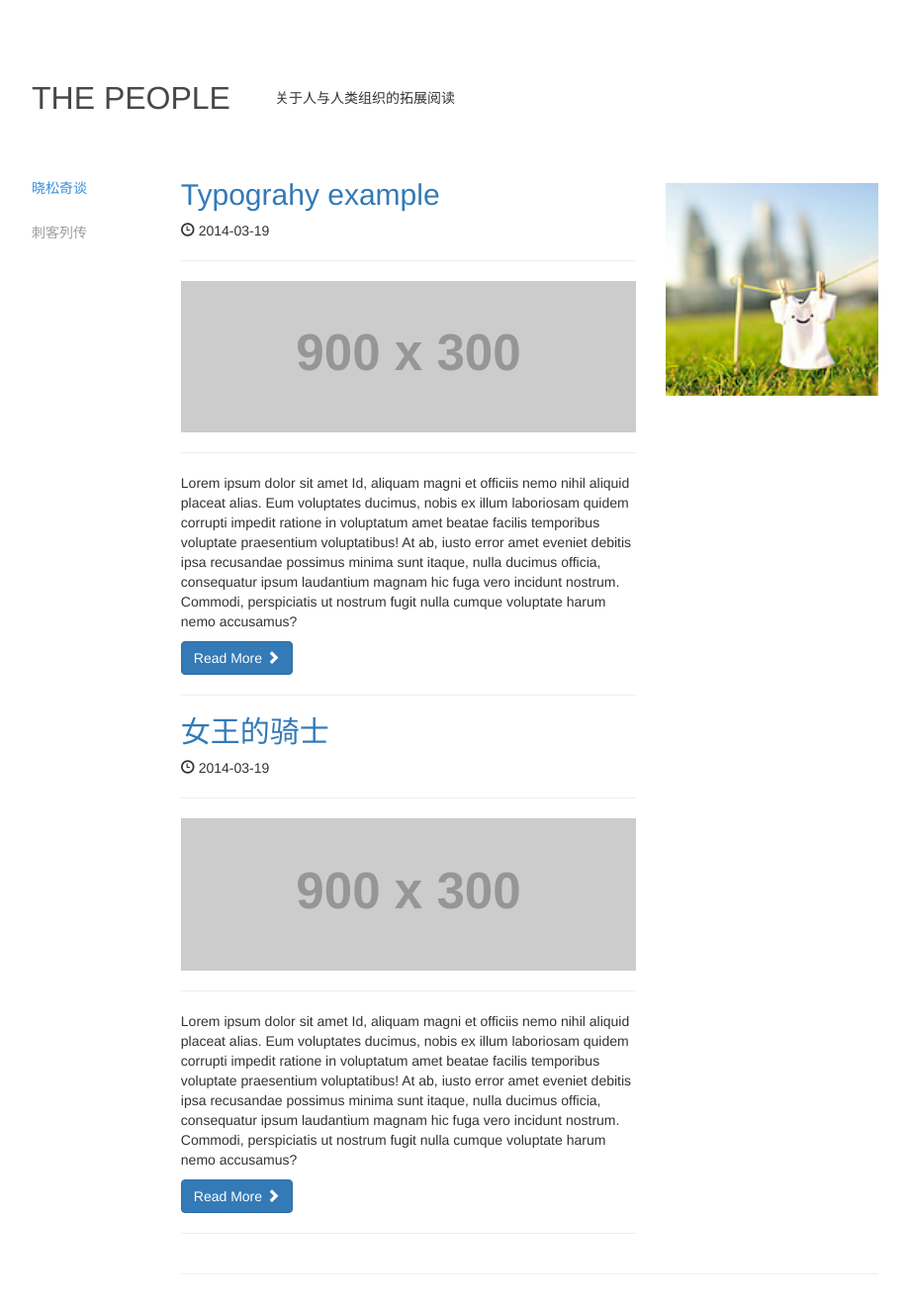
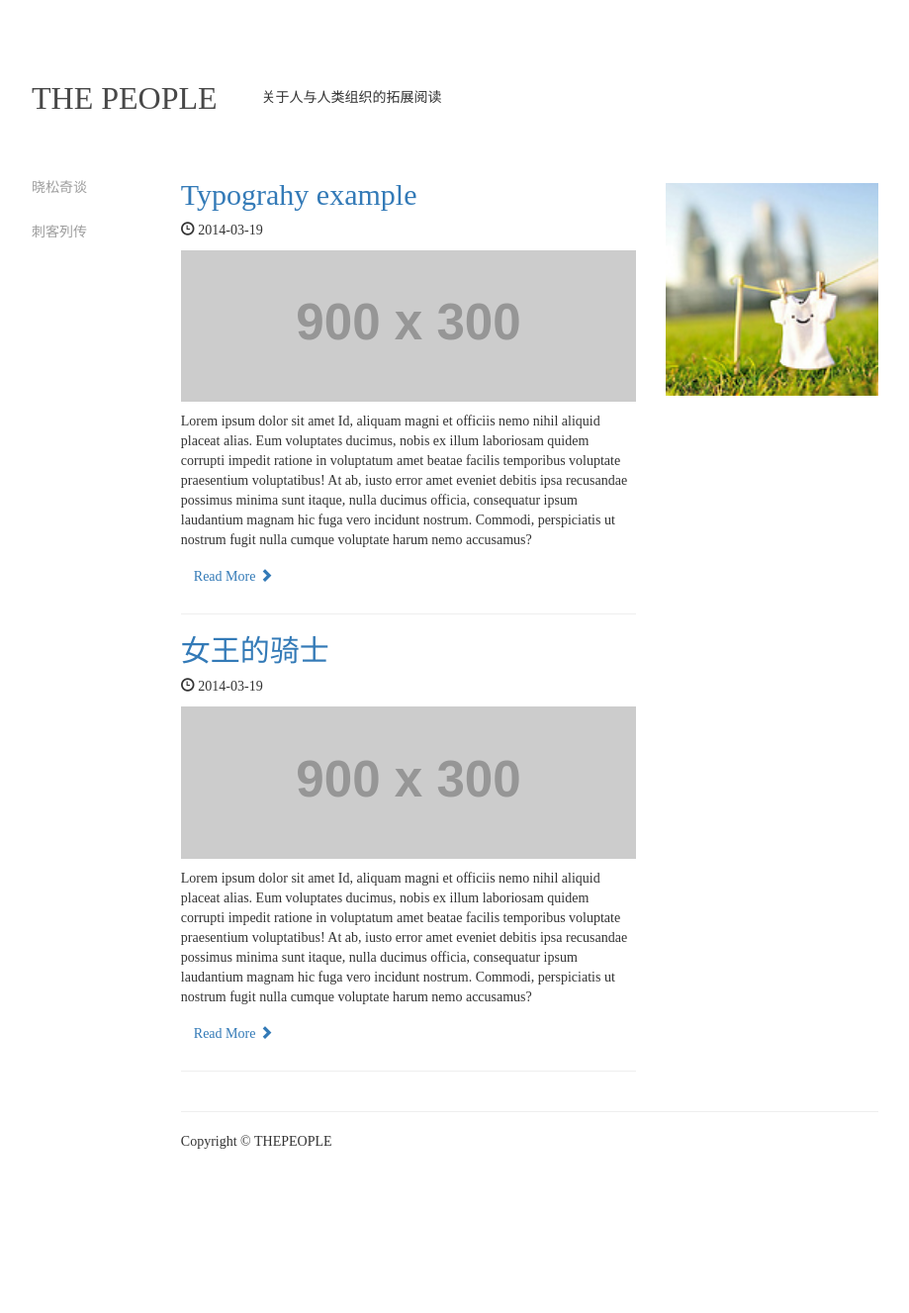
Before and after one commit to andyljj/thepeople, a Jekyll site: the page built from index.html, in a window 1280 px wide and 1348 px high. Shown: the top 1327 px of the window at 99% size, without its empty margins (175-1094 px from the left). Built offline with Jekyll 4.4.1, drawn with Linux system fonts in a browser that asks for light colours; some web fonts are replaced; Markdown is read by kramdown in place of the engine named in the settings; comment, search, counter and statistics services are not loaded.

Commit message:
modify bug

```diff
--- a/_includes/sidenav.html
+++ b/_includes/sidenav.html
@@ -1,7 +1,7 @@
 
 <div class="collapse navbar-collapse navbar-ex1-collapse">
     <ul class="nav navbar-nav side-nav">
-        <li class="active">
+        <li >
             <a href="{{ "/index.html" | prepend: site.url }}"><!-- <i class="fa fa-fw fa-dashboard"></i>  -->晓松奇谈</a>
         </li>
         <li>
--- a/archive.html
+++ b/archive.html
@@ -12,9 +12,7 @@
                 <a class="title" href="{{ post.url | prepend: site.url }}">{{ post.title }}</a>
             </h2>
             <p><span class="glyphicon glyphicon-time"></span> {{ post.date | date: "%F" }}</p>
-            <hr>
             <img class="img-responsive" src="http://placehold.it/900x300" alt="">
-            <hr>
             <p>{{post.excerpt}}</p>
             <a class="btn btn-primary" href="{{ post.url | prepend: site.url }}">Read More <span class="glyphicon glyphicon-chevron-right"></span></a>
 
--- a/assets/css/sb-admin.css
+++ b/assets/css/sb-admin.css
@@ -136,7 +136,7 @@
         top: 150px;
         /*left: 225px;*/
         /*padding-left: 5%;*/
-        width: 15%;
+        width: 11%;
         margin-left: 15%;
         border: none;
         border-radius: 0;
--- a/index.html
+++ b/index.html
@@ -11,11 +11,9 @@
                 <a class="title" href="{{ post.url | prepend: site.url }}">{{ post.title }}</a>
             </h2>
             <p><span class="glyphicon glyphicon-time"></span> {{ post.date | date: "%F" }}</p>
-            <hr>
             <img class="img-responsive" src="http://placehold.it/900x300" alt="">
-            <hr>
             <p>{{post.excerpt}}</p>
-            <a class="btn btn-primary" href="{{ post.url | prepend: site.url }}">Read More <span class="glyphicon glyphicon-chevron-right"></span></a>
+            <a class="btn btn-link" href="{{ post.url | prepend: site.url }}">Read More <span class="glyphicon glyphicon-chevron-right"></span></a>
 
             <hr>
 
```
Also changed, not shown: assets/css/bootstrap.min.css.
